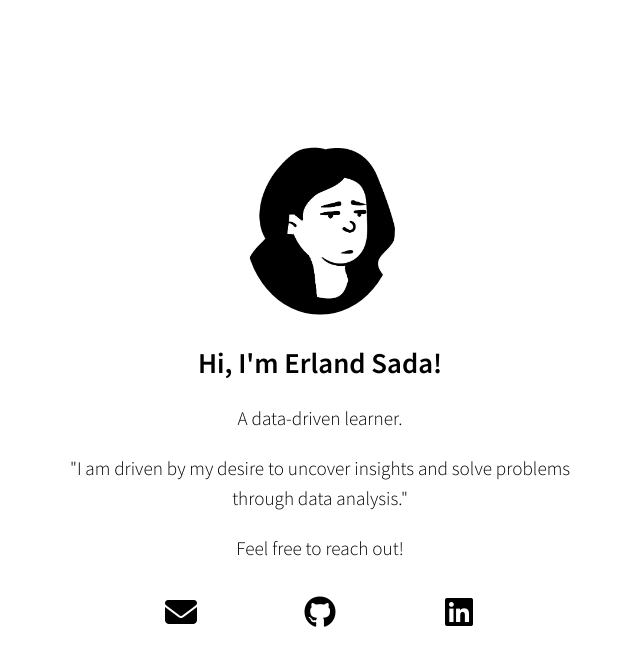
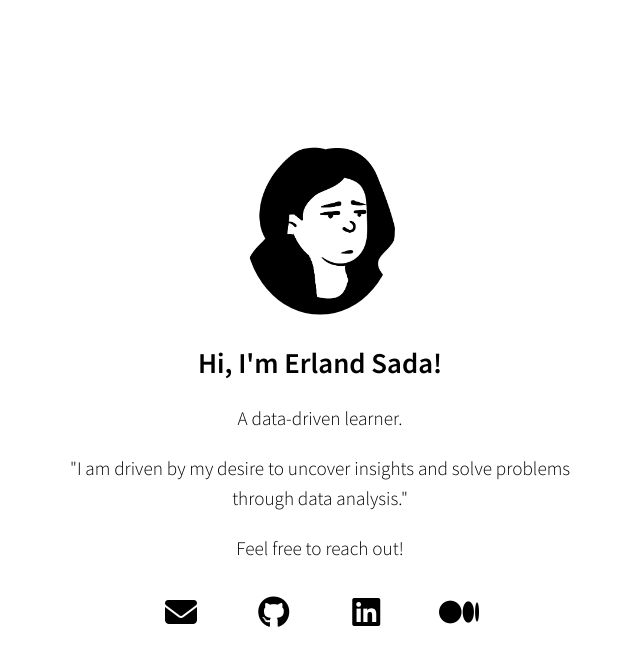
Before and after one commit to lighterland/lighterland.github.io, a plain HTML site: page index.html in a window 1280 px wide. Shown: the whole page, without its empty margins (320-960 px from the left). Drawn offline with Linux system fonts and the light colour scheme; some icons are missing.

Commit message:
an update

```diff
--- a/index.html
+++ b/index.html
@@ -66,6 +66,9 @@
         <li>
           <a href="https://www.linkedin.com/in/barklight/" title="LinkedIn"><i class="fab fa-linkedin"></i></a>
         </li>
+        <li>
+          <a href="https://medium.com/@barklight" title="Medium"><i class="fa-brands fa-medium"></i></a>
+        </li>
       </ul>
     </section>
   </body>
```
